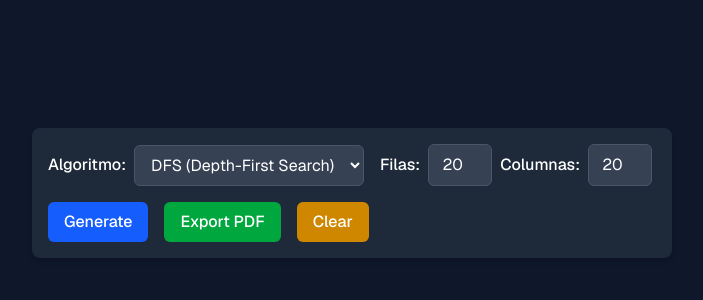
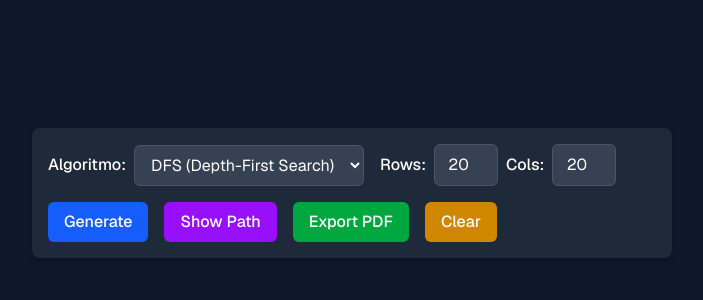
Before and after one commit to sebast825/maze-lab, a Next.js app: page / in a window 1280 px wide. Shown: the top 300 px of the page, without its empty margins (288-991 px from the left). Built offline with nearby package versions, Linux system fonts and the light colour scheme.

Commit message:
feat(toggle show path)
- menu -> added btn to show/hide path
- page -> handle logic to hide or show the path, and hide the path every time a new maze is generated

```diff
--- a/src/app/page.tsx
+++ b/src/app/page.tsx
@@ -7,21 +7,20 @@ import { AlgorithmType } from "@/lib/alogirthms/generation";
 import { useState } from "react";
 
 export default function Home() {
-
-   const [algorithm, setAlgorithm] = useState<AlgorithmType>('dfs')
-  const [rows, setRows] = useState(20)
-  const [cols, setCols] = useState(20)
-
-  const { mazeData, createMaze } = useMazeGenerator()
+  const [algorithm, setAlgorithm] = useState<AlgorithmType>("dfs");
+  const [rows, setRows] = useState(20);
+  const [cols, setCols] = useState(20);
+  const [showPath, setShowPath] = useState<boolean>(false);
+  const { mazeData, createMaze } = useMazeGenerator();
 
   const handleGenerate = () => {
-    createMaze(algorithm, rows, cols)
-  }
+    createMaze(algorithm, rows, cols);
+    setShowPath(false);
+  };
   return (
     <div className="flex flex-col flex-1 items-center justify-center bg-slate-900 font-sans">
       <main className="flex flex-1 w-full max-w-3xl flex-col items-center justify-between py-32 px-16 bg-slate-900 sm:items-start">
         <div>
-
           <Menu
             algorithm={algorithm}
             onAlgorithmChange={setAlgorithm}
@@ -30,11 +29,20 @@ export default function Home() {
             cols={cols}
             onColsChange={setCols}
             onGenerate={handleGenerate}
-        onExportPDF={() => console.log('Export PDF')}
-        onClear={() => console.log('Clear')}
+            onShowPath={() => setShowPath(!showPath)}
+            onExportPDF={() => console.log("Export PDF")}
+            onClear={() => console.log("Clear")}
+            showPath={showPath}
           />
           {mazeData && mazeData.end && (
-            <MazeCanvas maze={mazeData.maze} start={mazeData.start} end={mazeData.end!} cellSize={25} path={mazeData.solution || undefined} />
+            <MazeCanvas
+              maze={mazeData.maze}
+              start={mazeData.start}
+              end={mazeData.end!}
+              cellSize={25}
+              showPath={showPath}
+              path={mazeData.solution || undefined}
+            />
           )}
         </div>
       </main>
--- a/src/features/maze/mazeCanvas.tsx
+++ b/src/features/maze/mazeCanvas.tsx
@@ -6,6 +6,7 @@ interface MazeCanvasProps {
   maze: Maze;
   cellSize: number;
   path?: Position[];
+  showPath : boolean
   start: Position;
   end: Position;
 }
@@ -15,6 +16,7 @@ export const MazeCanvas = ({
   cellSize,
   start,
   end,
+  showPath,
   path,
 }: MazeCanvasProps) => {
   const canvasRef = useRef<HTMLCanvasElement>(null);
@@ -26,8 +28,8 @@ export const MazeCanvas = ({
     const ctx = canvas.getContext("2d");
     if (!ctx) return;
 
-    drawMaze(ctx, maze, cellSize, start, end, path);
-  }, [maze, cellSize, path]);
+    drawMaze(ctx, maze, cellSize, start, end,showPath, path);
+  }, [maze, cellSize,showPath, path]);
 
   return (
     <canvas
@@ -45,6 +47,7 @@ function drawMaze(
   cellSize: number,
   start: Position,
   end: Position,
+  showPath:boolean,
   path?: Position[],
 ) {
   const { rows, cols, cells } = maze;
@@ -57,7 +60,7 @@ function drawMaze(
   ctx.fillRect(0, 0, cols * cellSize, rows * cellSize);
 
   // Draw path first (so walls are drawn on top)
-  if (path && path.length > 0) {
+  if (showPath&&path && path.length > 0) {
     ctx.fillStyle = "rgba(0, 255, 0, 0.4)";
 
     for (const cell of path) {
--- a/src/features/maze/menu.tsx
+++ b/src/features/maze/menu.tsx
@@ -11,6 +11,8 @@ interface MenuProps {
   onGenerate: () => void;
   onExportPDF?: () => void;
   onClear?: () => void;
+  onShowPath: () => void;
+  showPath: boolean;
 }
 
 export const Menu = ({
@@ -23,6 +25,8 @@ export const Menu = ({
   onGenerate,
   onExportPDF,
   onClear,
+  onShowPath,
+  showPath,
 }: MenuProps) => {
   return (
     <div className="flex flex-wrap items-center gap-4 p-4 bg-gray-800 rounded-lg shadow-md">
@@ -51,7 +55,7 @@ export const Menu = ({
       {/* Tamaño */}
       <div className="flex items-center gap-2">
         <label htmlFor="rows" className="text-white font-medium">
-          Filas:
+          Rows:
         </label>
         <input
           type="number"
@@ -63,7 +67,7 @@ export const Menu = ({
           className="w-16 px-2 py-2 bg-gray-700 text-white rounded-md border border-gray-600 text-center"
         />
         <label htmlFor="cols" className="text-white font-medium">
-          Columnas:
+          Cols:
         </label>
         <input
           type="number"
@@ -83,7 +87,12 @@ export const Menu = ({
       >
         Generate
       </button>
-
+  <button
+        onClick={onShowPath}
+        className="px-4 py-2 bg-purple-600 text-white font-medium rounded-md hover:bg-purple-700 transition"
+      >
+        {showPath ? "Hide Path" : "Show Path"}
+      </button>
       <button
         onClick={onExportPDF}
         className="px-4 py-2 bg-green-600 text-white font-medium rounded-md hover:bg-green-700 transition"
```
Lines whose indentation alone changed are shown as unchanged.
